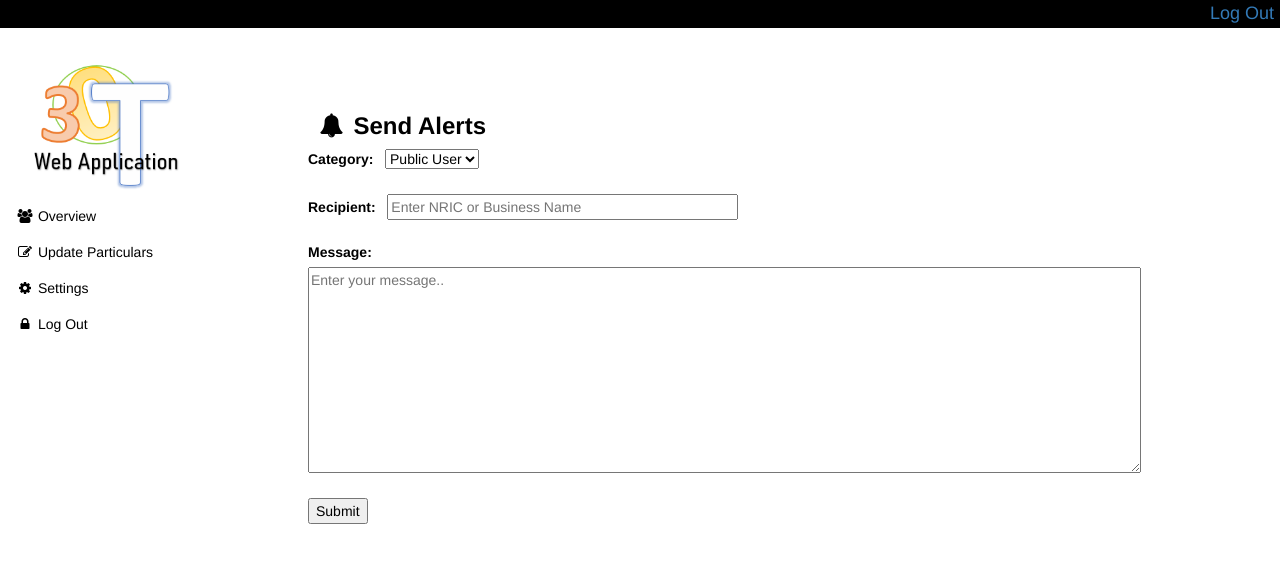
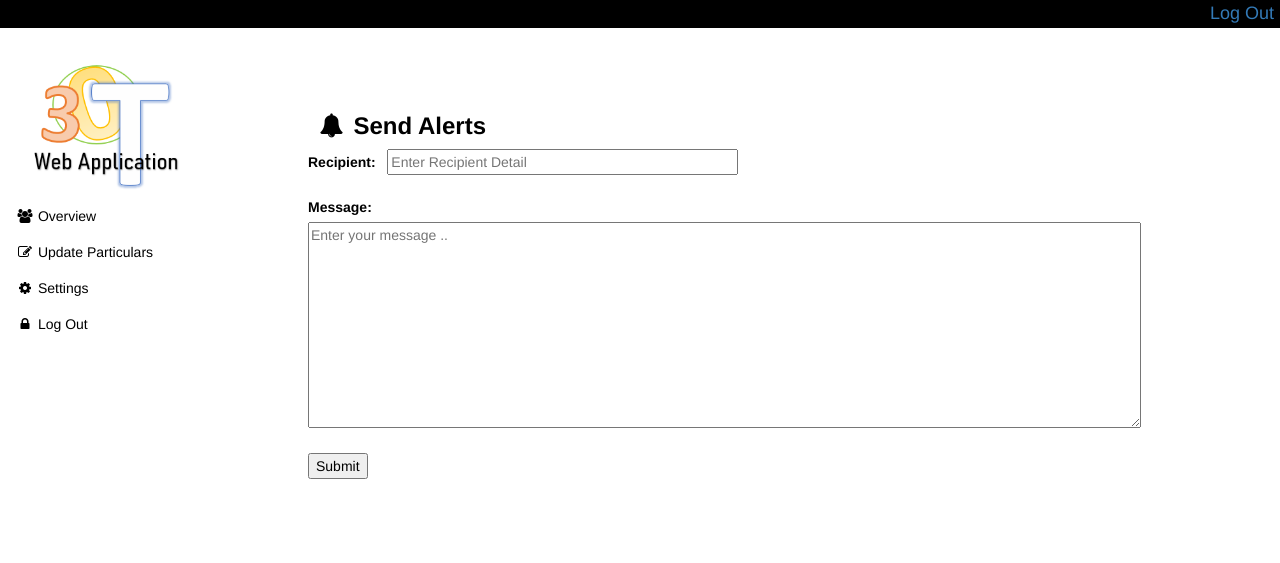
Before and after one commit to clement-koh/Covid-19-Contact-Tracing-Web-Application, a Python web app: template app/templates/healthStaff_new_alert.html in a window 1280 px wide. Shown: the top 563 px of the page. Run offline with Jinja, Linux system fonts and the light colour scheme; the template is opened without the code that fills it, so the values that code supplies are empty; some libraries are stand-ins or nearby versions.

Commit message:
Updated Templates for Web Page

```diff
--- a/app/static/js/healthStaff_new_alert.js
+++ b/app/static/js/healthStaff_new_alert.js
@@ -1,14 +1,5 @@
 // Apply autocorrect to the search bar
 $( document ).ready(function() {
-	// Change suggestions depending on grouping selected
-	var grouping = document.getElementById("category")
-	grouping.addEventListener("change", function() {
-		if (grouping.value == "public")
-			autocomplete(document.getElementById("recipient"), NRICList);
-		else
-			autocomplete(document.getElementById("recipient"), businessNames);
-	})
-
 	/* initiate the autocomplete function on the "search" element, and pass along the countries array as possible autocomplete values: */
-	autocomplete(document.getElementById("recipient"), NRICList);
+	autocomplete(document.getElementById("recipient"), recipientList);
 });
--- a/app/templates/healthStaff_new_alert.html
+++ b/app/templates/healthStaff_new_alert.html
@@ -9,8 +9,7 @@
 	<script type=text/javascript src="{{url_for('static', filename='js/healthStaff_new_alert.js') }}"></script>
 	<script>
 		/* An array containing all the information record */
-		var NRICList = {{ userDetails | safe }};
-		var businessNames = {{businessDetails | safe }}
+		var recipientList = {{ userDetails | safe }};
 	</script>
 	<title>Send Alert</title>
 {% endblock %}
@@ -24,25 +23,16 @@
 {% block contentBody %}
     <!-- Send Alerts -->
     <form action="/send_alert" autocomplete="off" method="POST">
-
-		<!-- Dropdown Selection Box  -->
-        <label for="category">Category: &nbsp;</label>
-        <select name="category" id="category">
-            <option value="public" selected="selected">Public User</option>
-            <option value="business">Business</option>
-        </select>
-        <br><br>
-
 		<!-- Recipient Search Box -->
         <label for="recipient">Recipient: &nbsp;</label>
         <div class="autocomplete" style="width:302px;">
-            <input id="recipient" name='target' type="text" size="40" placeholder="Enter NRIC or Business Name" required>
+            <input id="recipient" name='target' type="text" size="40" placeholder="Enter Recipient Detail">
         </div>
         <br><br>
 
 		<!-- Area to type message -->
         <label for="message">Message: </label><br>
-        <textarea id="message" name="message" rows="10" cols="100" placeholder="Enter your message.." required></textarea>
+        <textarea id="message" name="message" rows="10" cols="100" placeholder="Enter your message .."></textarea>
         <br><br>
 
         <input type="submit" id="submit">
```
